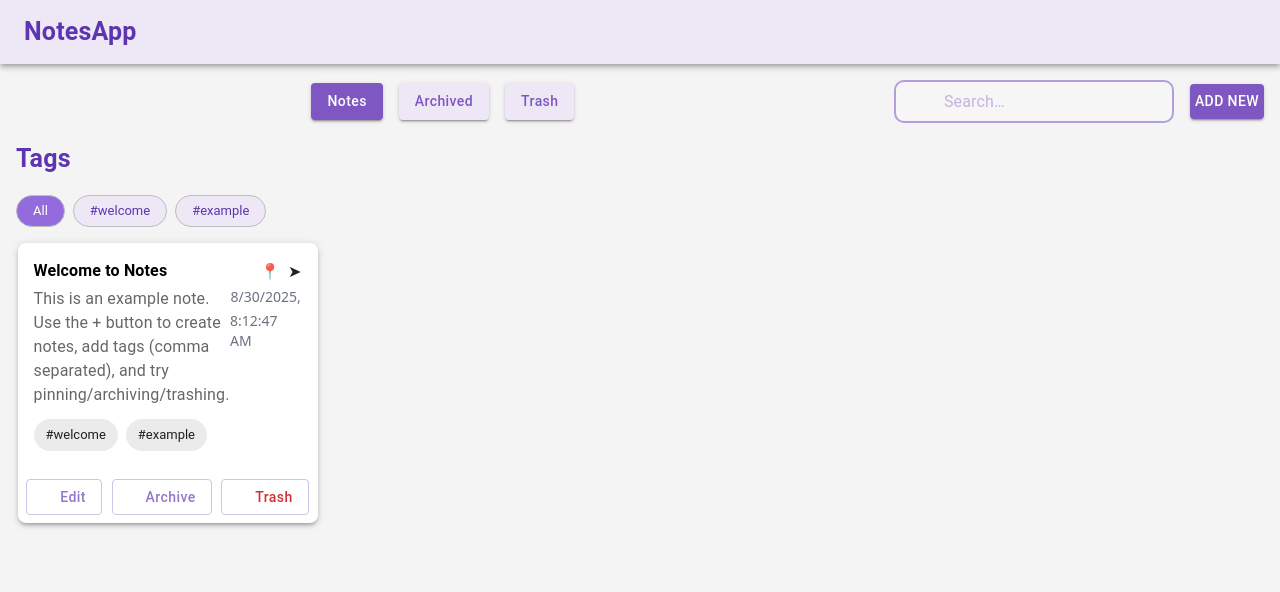
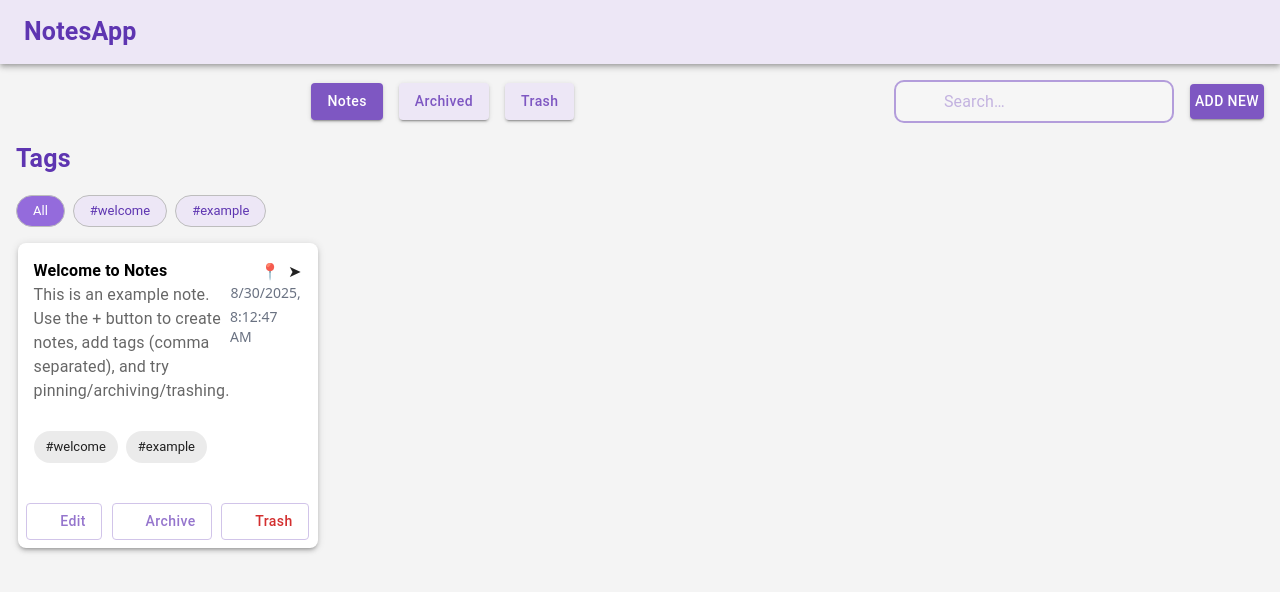
Before and after one commit to Sajitha94/project_01_NotesApp, a React (Vite) app: page / in a window 1280 px wide. Shown: the top 592 px of the page. Built offline with nearby package versions, Linux system fonts and the light colour scheme; some icons are missing.

Commit message:
card size rechange

```diff
--- a/src/components/CardPage.jsx
+++ b/src/components/CardPage.jsx
@@ -117,7 +117,7 @@ function CardPage() {
         <Card
           sx={{
             width: "300px",
-            height: "280px",
+            minHeight: "280px",
             borderRadius: 2,
             boxShadow: 3,
           }}
@@ -125,7 +125,7 @@ function CardPage() {
           key={idx}
         >
           <CardContent className="flex justify-between flex-col">
-            <Box className="flex justify-between   gap-12 mb-1">
+            <Box className="flex justify-between   items-start">
               <Typography
                 gutterBottom
                 sx={{
@@ -133,6 +133,8 @@ function CardPage() {
                   fontSize: 16,
                   fontWeight: 600,
                   marginBottom: 0,
+                  overflowWrap: "break-word",
+                  maxWidth: "220px",
                 }}
               >
                 {card.title}
@@ -174,12 +176,24 @@ function CardPage() {
                 <Box>{card.time}</Box>
               </Box>
             </Box>
-
-            <Stack direction="row" spacing={1}>
-              {card.tags.map((chip, idx) => (
-                <Chip label={`#${chip}`} key={idx} />
-              ))}
-            </Stack>
+            <Box
+              sx={{ width: "100%", minWidth: 0 }}
+              className="overflow-x-auto"
+            >
+              <Stack
+                direction="row"
+                spacing={1}
+                sx={{
+                  overflowX: "auto",
+                  py: 2,
+                  scrollbarWidth: "none",
+                }}
+              >
+                {card.tags.map((chip, idx) => (
+                  <Chip label={`#${chip}`} key={idx} />
+                ))}
+              </Stack>
+            </Box>
           </CardContent>
           <CardActions className="flex justify-around items-center px-2 pb-2">
             {buttonsActions(card).map((btn, idx) => (
```
